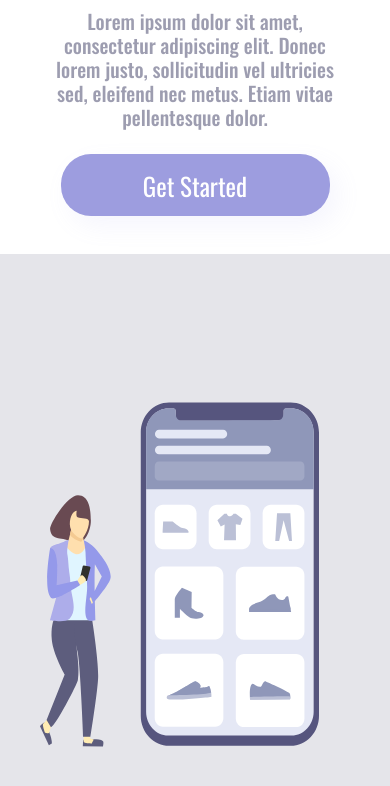
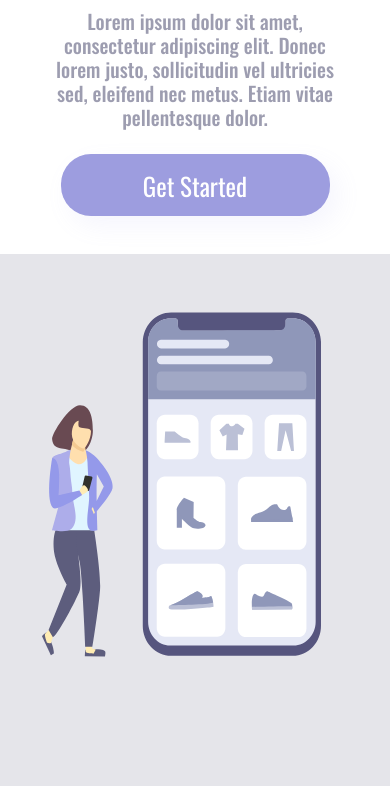
Before and after one commit to adrielalison/Easy-Shopping, a plain HTML site: page index.html in a window 390 px wide. Shown: the part 168-954 px from the top of the page. Drawn offline with nearby package versions, Linux system fonts and the light colour scheme.

Commit message:
alteracao no css img-media

```diff
--- a/styles.css
+++ b/styles.css
@@ -127,8 +127,10 @@ header {
     }
 
     .img-easy {
-        position:static;
+        position:relative;
         width: 90%;
+        left: 2px;
+        bottom: 90px
 
     }
      header{
```
